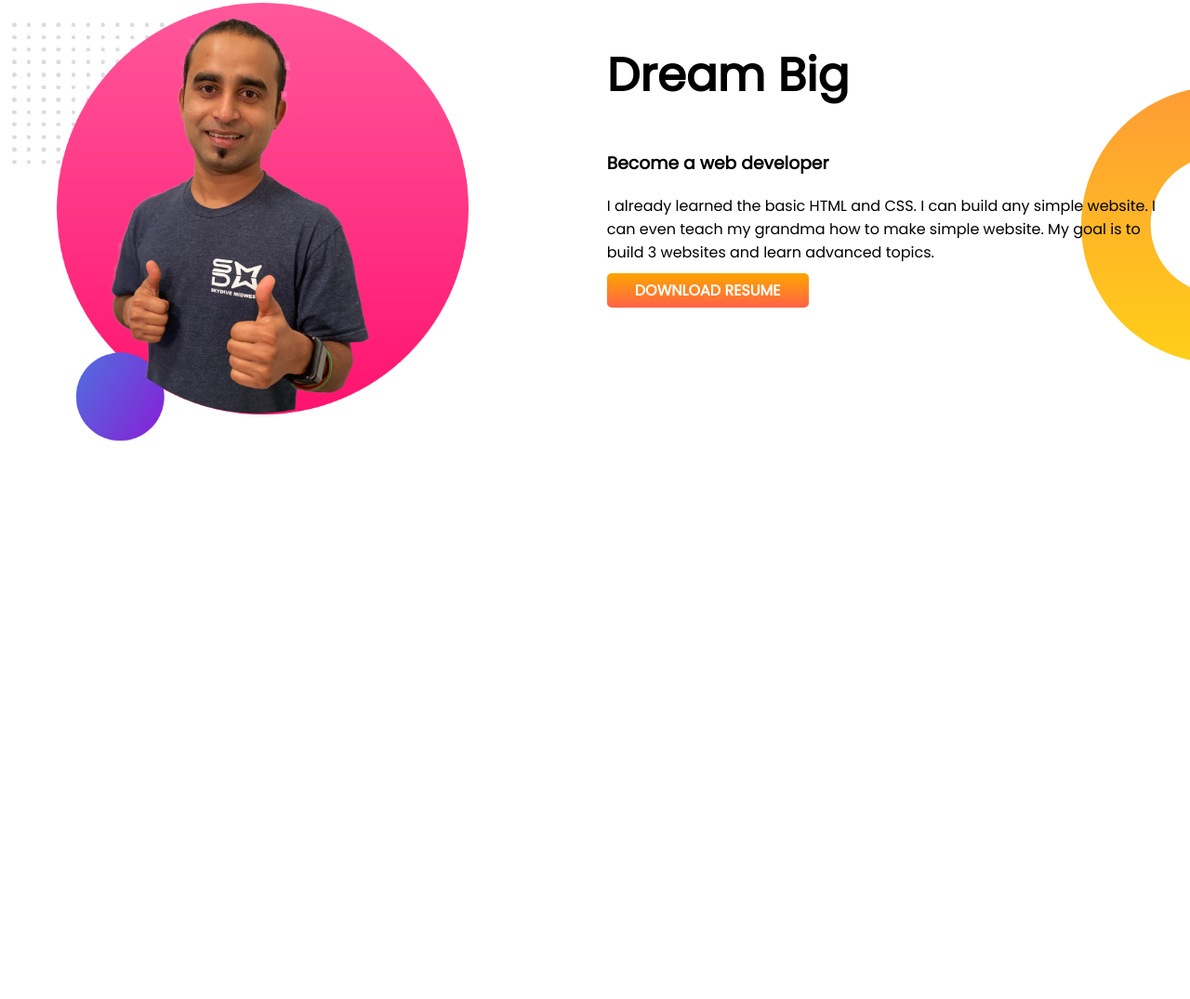
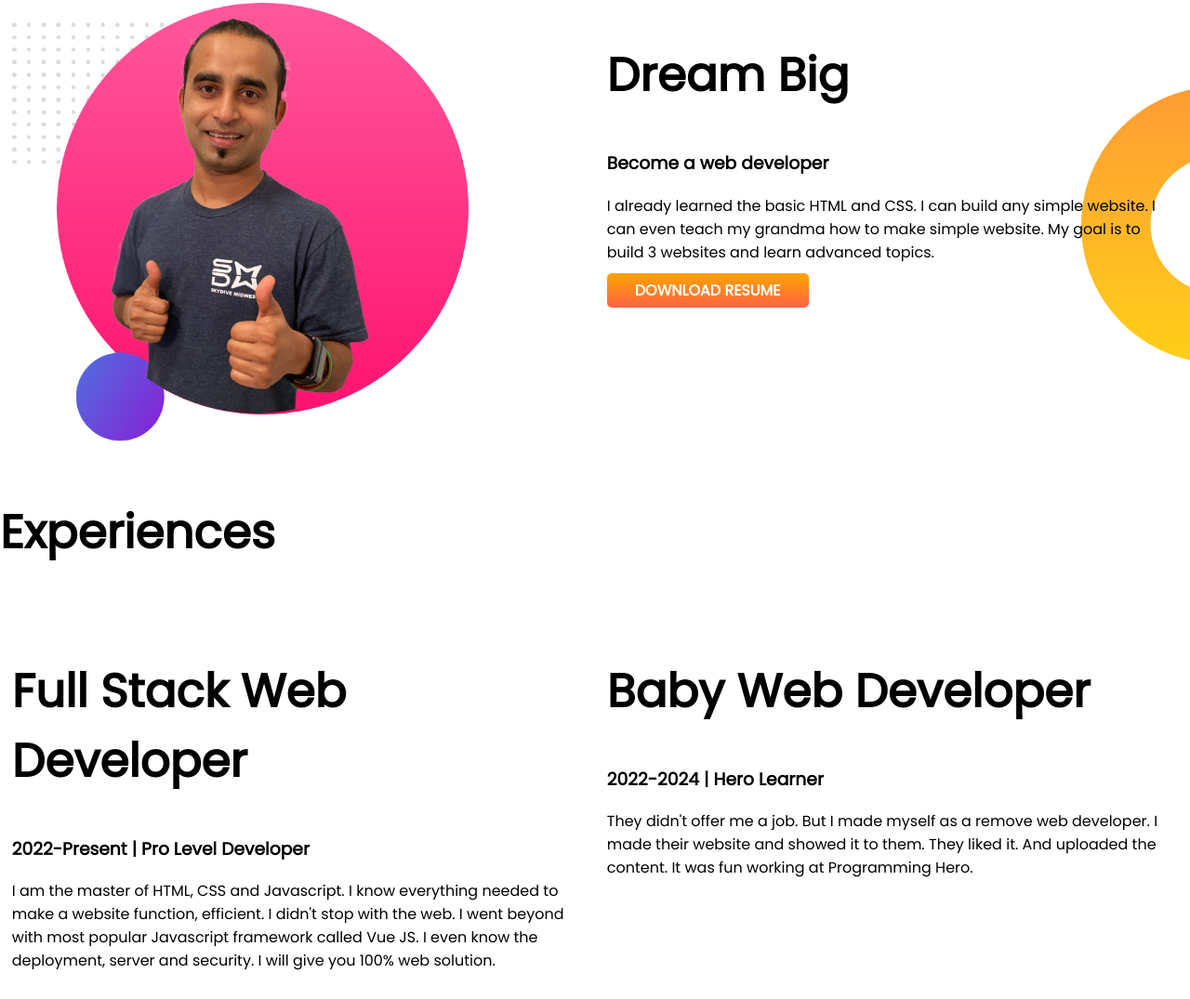
Before and after one commit to habiburhero/developer-portfolio-2, a plain HTML site: page index.html in a window 1280 px wide. Shown: the part 846-1921 px from the top of the page at 93% size. Before the commit the page ends 1341 px from the top, so only its background shows below. Drawn offline with Linux system fonts and the light colour scheme.

Commit message:
dream added

```diff
--- a/index.html
+++ b/index.html
@@ -13,7 +13,7 @@
 </head>
 
 <body>
-    <section class="top-banner">
+    <section class="top-banner flexible-container">
         <div class="half-width">
             <h1>Welcome To</h1>
             <h1><span class="orange-color">Peter Parker</span> World</h1>
@@ -28,7 +28,7 @@
         </div class="half-width">
         <div><img src="images/jhankar.png" alt=""></div>
     </section>
-    <section class="dream-big">
+    <section class="dream-big flexible-container">
         <div class="half-width">
             <img src="images/jhankar2.png" alt="">
         </div>
@@ -41,6 +41,28 @@
             <a class="link-button" target="_blank" href="">DOWNLOAD RESUME</a>
         </div>
     </section>
+    <section class="experience-area">
+        <h1>Experiences</h1>
+        <div class="flexible-container">
+            <div class="half-width">
+                <h1>Full Stack Web Developer</h1>
+                <h3>2022-Present | Pro Level Developer</h3>
+                <p>I am the master of HTML, CSS and Javascript. I know everything needed to make a website function,
+                    efficient. I didn't stop with the web. I went beyond with most popular Javascript framework called
+                    Vue
+                    JS. I even know the deployment, server and security. I will give you 100% web solution.
+                </p>
+            </div>
+            <div class="half-width">
+                <h1>Baby Web Developer</h1>
+                <h3>2022-2024 | Hero Learner</h3>
+                <p>They didn't offer me a job. But I made myself as a remove web developer. I made their website and
+                    showed
+                    it to them. They liked it. And uploaded the content. It was fun working at Programming Hero.
+                </p>
+            </div>
+        </div>
+    </section>
 </body>
 
 </html>
--- a/style.css
+++ b/style.css
@@ -7,7 +7,7 @@ h1{
 }.orange-color{
     color: orange;
 }
-section{
+.flexible-container{
     display: flex;
     margin: 0px;
 
```
